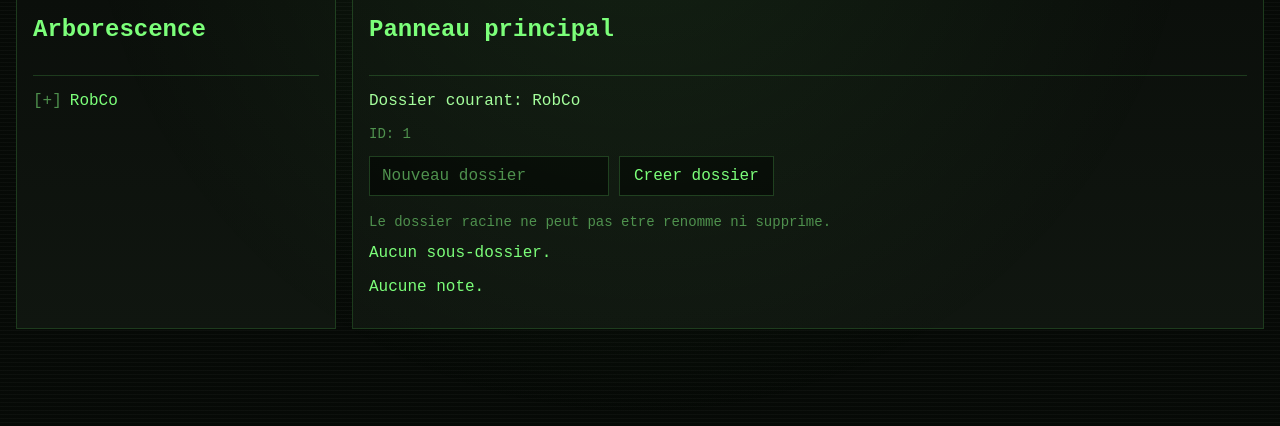
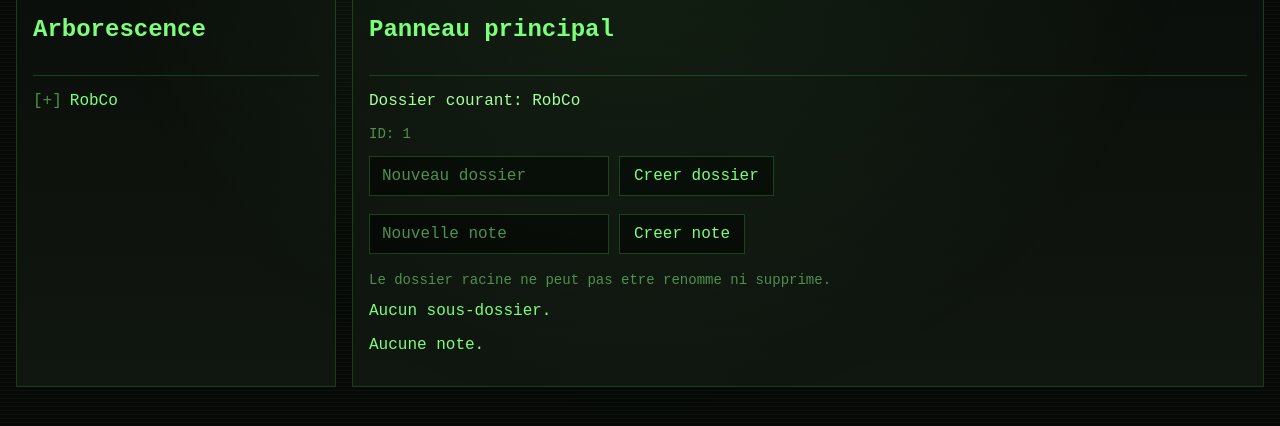
Before and after one commit to tokyoboyvs/RobCo-Vault, a Flask app: page /?folder_id=1 in a window 1280 px wide. Shown: the part 138-564 px from the top of the page. Run offline with Flask 3, Linux system fonts and the light colour scheme; data comes from the database, SQL or seed files in the repository; data that the repository does not hold is empty.

Commit message:
feat(notes): add note creation in the current folder (v0.9.0)
- add sqlite insert helper for notes
- expose a POST route to create notes from the current folder
- display created notes in the main panel and tree

```diff
--- a/app/repositories/notes.py
+++ b/app/repositories/notes.py
@@ -12,3 +12,16 @@ def list_notes_by_folder(folder_id):
         ''',
         (folder_id,),
     ).fetchall()
+
+
+def create_note(name, folder_id, content='', password_hash=None):
+    db = get_db()
+    cursor = db.execute(
+        '''
+        INSERT INTO notes(name, content, password_hash, folder_id)
+        VALUES (?, ?, ?, ?)
+        ''',
+        (name, content, password_hash, folder_id)
+    )
+    db.commit()
+    return cursor.lastrowid
--- a/app/routes/pages.py
+++ b/app/routes/pages.py
@@ -1,6 +1,7 @@
+from app.repositories.notes import create_note
+from app.services.tree_builder import build_root_tree, build_folder_node
 from flask import Blueprint, redirect, render_template, request, url_for
 from app.repositories.folders import create_folder, delete_folder, get_folder_by_id, rename_folder
-from app.services.tree_builder import build_root_tree, build_folder_node
 
 pages_bp = Blueprint('pages', __name__)
 
@@ -85,3 +86,23 @@ def delete_folder_action():
         return redirect(url_for('pages.index'))
 
     return redirect(url_for('pages.index', folder_id=parent_id))
+
+
+@pages_bp.post('/notes/create')
+def create_note_action():
+    folder_id = request.form.get('folder_id', type=int)
+    name = request.form.get('name', '', type=str).strip()
+
+    if not folder_id:
+        return redirect(url_for('pages.index'))
+
+    folder_row = get_folder_by_id(folder_id)
+
+    if folder_row is None:
+        return redirect(url_for('pages.index'))
+
+    if not name:
+        return redirect(url_for('pages.index', folder_id=folder_id))
+
+    create_note(name=name, folder_id=folder_id)
+    return redirect(url_for('pages.index', folder_id=folder_id))
--- a/app/templates/index.html
+++ b/app/templates/index.html
@@ -35,6 +35,13 @@
           <input id="folder-name" class="text-input" type="text" name="name" placeholder="Nouveau dossier" maxlength="120" required />
           <button class="action-button" type="submit">Creer dossier</button>
         </form>
+
+        <form class="inline-form" method="post" action="{{ url_for('pages.create_note_action') }}">
+          <input type="hidden" name="folder_id" value="{{ current_folder.id }}" />
+          <label class="sr-only" for="note-name">Nom de la note</label>
+          <input id="note-name" class="text-input" type="text" name="name" placeholder="Nouvelle note" maxlength="120" required />
+          <button class="action-button" type="submit">Creer note</button>
+        </form>
         {% if not current_folder.is_root %}
         <form class="inline-form" method="post" action="{{ url_for('pages.rename_folder_action') }}">
           <input type="hidden" name="folder_id" value="{{ current_folder.id }}" />
@@ -62,7 +69,7 @@
         <h3>Notes</h3>
         <ul>
           {% for note in current_folder.notes %}
-          <li>{{ note.name }}</li>
+          <li>{{ note.name }} (id: {{ note.id }})</li>
           {% endfor %}
         </ul>
         {% else %}
```
